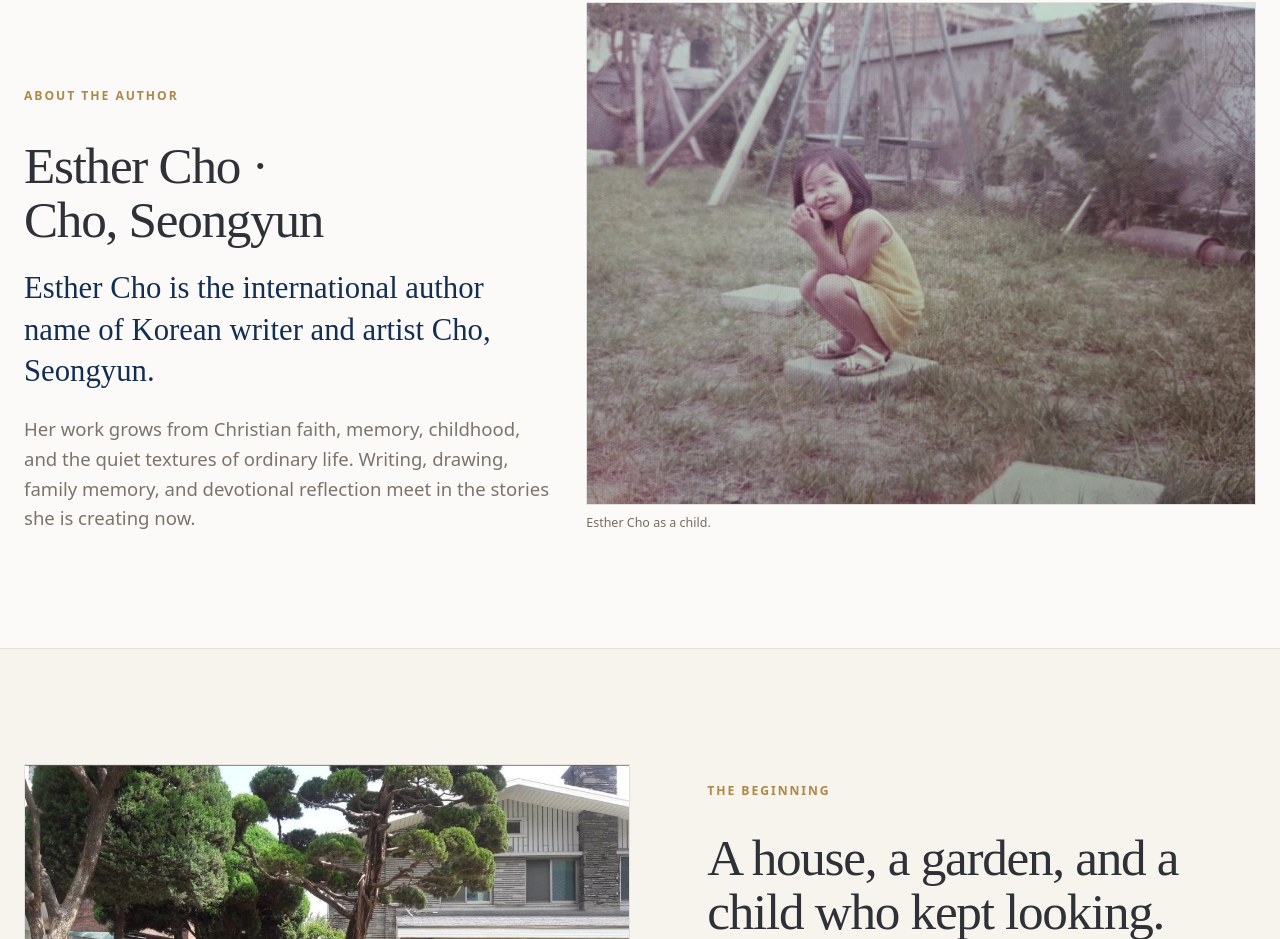
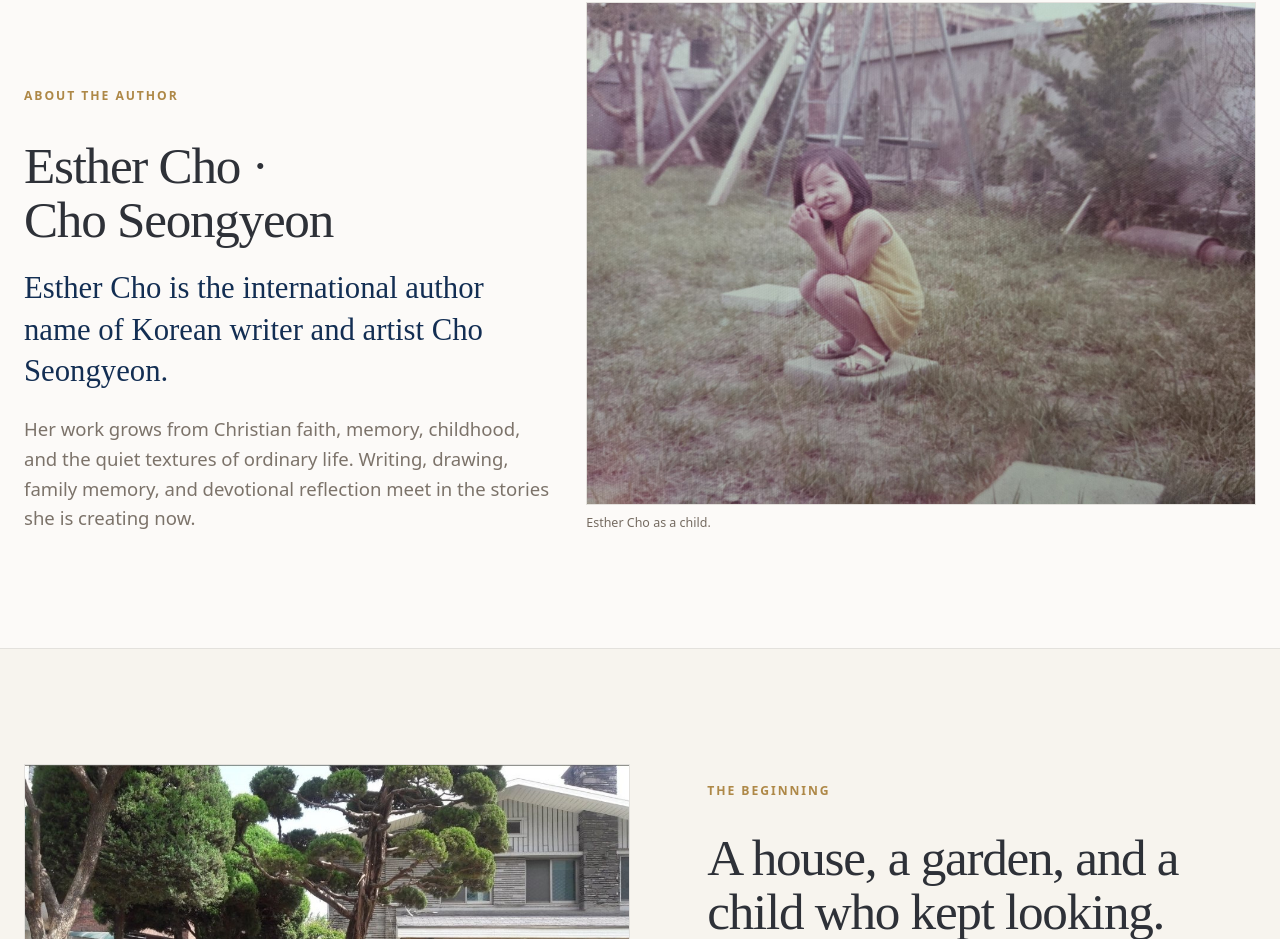
Before and after one commit to k-mama/esthercho, a Next.js app: page /about in a window 1280 px wide. Shown: the part 900-1839 px from the top of the page. Built offline with nearby package versions, Linux system fonts and the light colour scheme.

Commit message:
fix: correct Korean author name romanization

```diff
--- a/src/app/about/page.tsx
+++ b/src/app/about/page.tsx
@@ -6,7 +6,7 @@ import "./about.css";
 export const metadata: Metadata = {
   title: "The House That Became a Story",
   description:
-    "Meet Esther Cho, the international author name of Korean writer and artist Cho, Seongyun.",
+    "Meet Esther Cho, the international author name of Korean writer and artist Cho Seongyeon.",
 };
 
 const education = [
@@ -49,10 +49,10 @@ export default function AboutPage() {
       <header className="container esther-hero">
         <div className="esther-hero-copy">
           <p className="esther-eyebrow">ABOUT THE AUTHOR</p>
-          <h2>Esther Cho {"\u00B7"} Cho, Seongyun</h2>
+          <h2>Esther Cho {"\u00B7"} Cho Seongyeon</h2>
           <p className="esther-deck">
             Esther Cho is the international author name of Korean writer and
-            artist Cho, Seongyun.
+            artist Cho Seongyeon.
           </p>
           <p className="esther-intro">
             Her work grows from Christian faith, memory, childhood, and the
```
